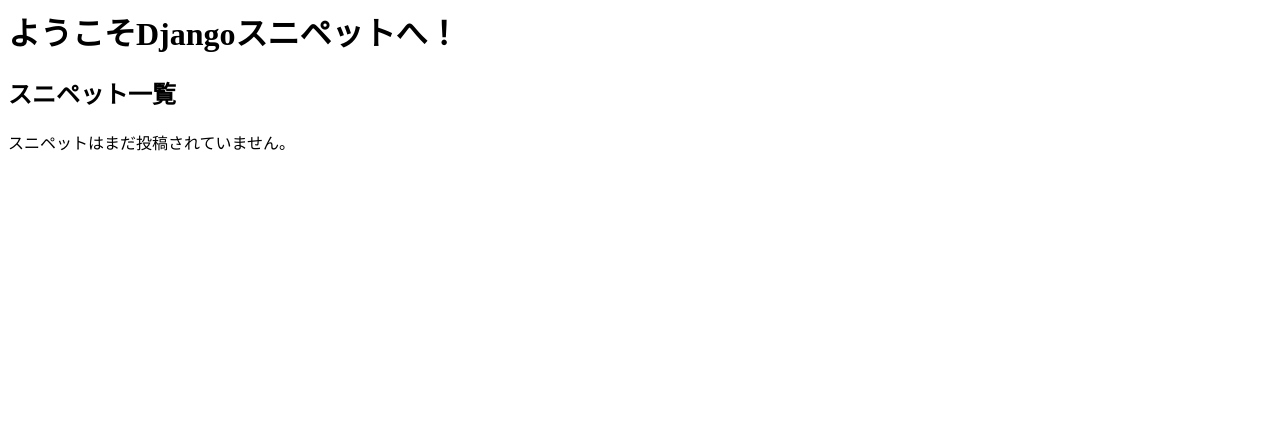
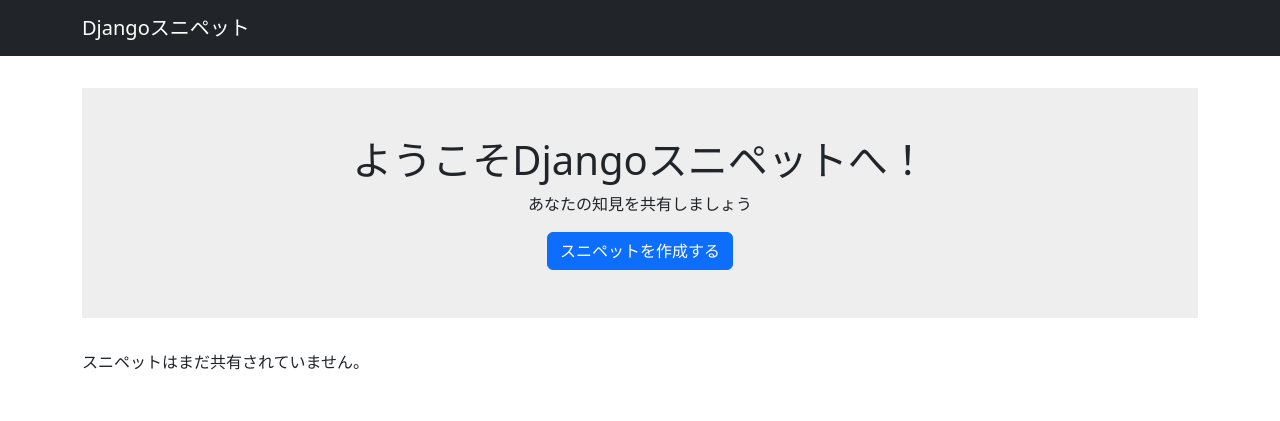
Before and after one commit to Atiisann/learn-practical-django, a Django app: template djangosnippets/snippets/templates/snippets/top.html in a window 1280 px wide. Shown: the top 421 px of the page. Run offline with Django 3.2, Linux system fonts and the light colour scheme; the template is opened without the code that fills it, so the values that code supplies are empty; some libraries are stand-ins or nearby versions.

Commit message:
fix templates

```diff
--- a/djangosnippets/djangosnippets/settings.py
+++ b/djangosnippets/djangosnippets/settings.py
@@ -32,6 +32,8 @@
 # Application definition
 
 INSTALLED_APPS = [
+    'django_bootstrap5',
+
     'snippets.apps.SnippetsConfig',
 
     'django.contrib.admin',
@@ -57,7 +59,7 @@
 TEMPLATES = [
     {
         'BACKEND': 'django.template.backends.django.DjangoTemplates',
-        'DIRS': [],
+        'DIRS': [BASE_DIR/'templates'],
         'APP_DIRS': True,
         'OPTIONS': {
             'context_processors': [
--- /dev/null
+++ b/djangosnippets/snippets/static/snippets/css/style.css
@@ -0,0 +1,12 @@
+main {
+    padding: 2rem 0;
+}
+
+.welcome {
+    padding: 3rem 0;
+    margin-bottom: 2rem;
+    background-color: #eee;
+    align-items: center;
+    display: flex;
+    flex-direction: column;
+}
--- a/djangosnippets/snippets/templates/snippets/top.html
+++ b/djangosnippets/snippets/templates/snippets/top.html
@@ -1,11 +1,12 @@
-<html>
-<head>
-    <meta charset="utf-8">
-    <title>Djangoスニペット</title>
-</head>
-<body>
-    <h1>ようこそDjangoスニペットへ！</h1>
-    <h2>スニペット一覧</h2>
+{% extends 'base.html' %}
+
+{% block main %}
+    <div class='welcome'>
+        <h1 class='title'>ようこそDjangoスニペットへ！</h1>
+        <p class='subtitle'>あなたの知見を共有しましょう</p>
+        <a class='btn btn-primary' href="{% url 'snippets:snippet_new' %}">スニペットを作成する</a>
+    </div>
+
     {% if snippets %}
     <table class='table'>
         <thread>
@@ -13,20 +14,19 @@
             <th>投稿者</th>
             <th>投稿日</th>
             <th>タイトル</th>
-        <tr>
+        </tr>
         </thread>
         <tbody>
         {% for snippet in snippets %}
         <tr>
             <th>{{ snippet.created_by.username }}</th>
             <th>{{ snippet.created_at }}</th>
-            <th><a href="{% url 'snippets:snippet_detail' snippet.id %}">{{ snippet.title }}</a></th>
-        </tr>
+            <th>{{ snippet.title }}</th>
+        <tr>
         {% endfor %}
         </tbody>
     </table>
     {% else %}
-    <p>スニペットはまだ投稿されていません。</p>
+    <p>スニペットはまだ共有されていません。</p>
     {% endif %}
-</body>
-</html>
+{% endblock %}
--- /dev/null
+++ b/djangosnippets/templates/base.html
@@ -0,0 +1,23 @@
+{% load static %}
+{% load django_bootstrap5 %}
+<html>
+<head>
+    <meta charset="utf-8">
+    <title>Djangoスニペット</title>
+    {% bootstrap_css %}
+    {% bootstrap_javascript %}
+    <link rel='stylesheet' href="{% static 'snippets/css/style.css' %}">
+</head>
+<body>
+<nav class='navbar navbar-expand flex-md-row navbar-dark bg-dark'>
+    <div class='container justify-content-between'>
+        <a href='/' class='navbar-brand'>Djangoスニペット</a>
+    </div>
+</nav>
+<main>
+    <div class='container'>
+        {% block main %}{% endblock %}
+    </div>
+</main>
+</body>
+</html>
--- a/requirements.txt
+++ b/requirements.txt
@@ -1,3 +1,4 @@
 django==3.2
 psycopg2==2.8.6
 beautifulsoup4==4.9.3
+django-bootstrap5==2.1.2
```
